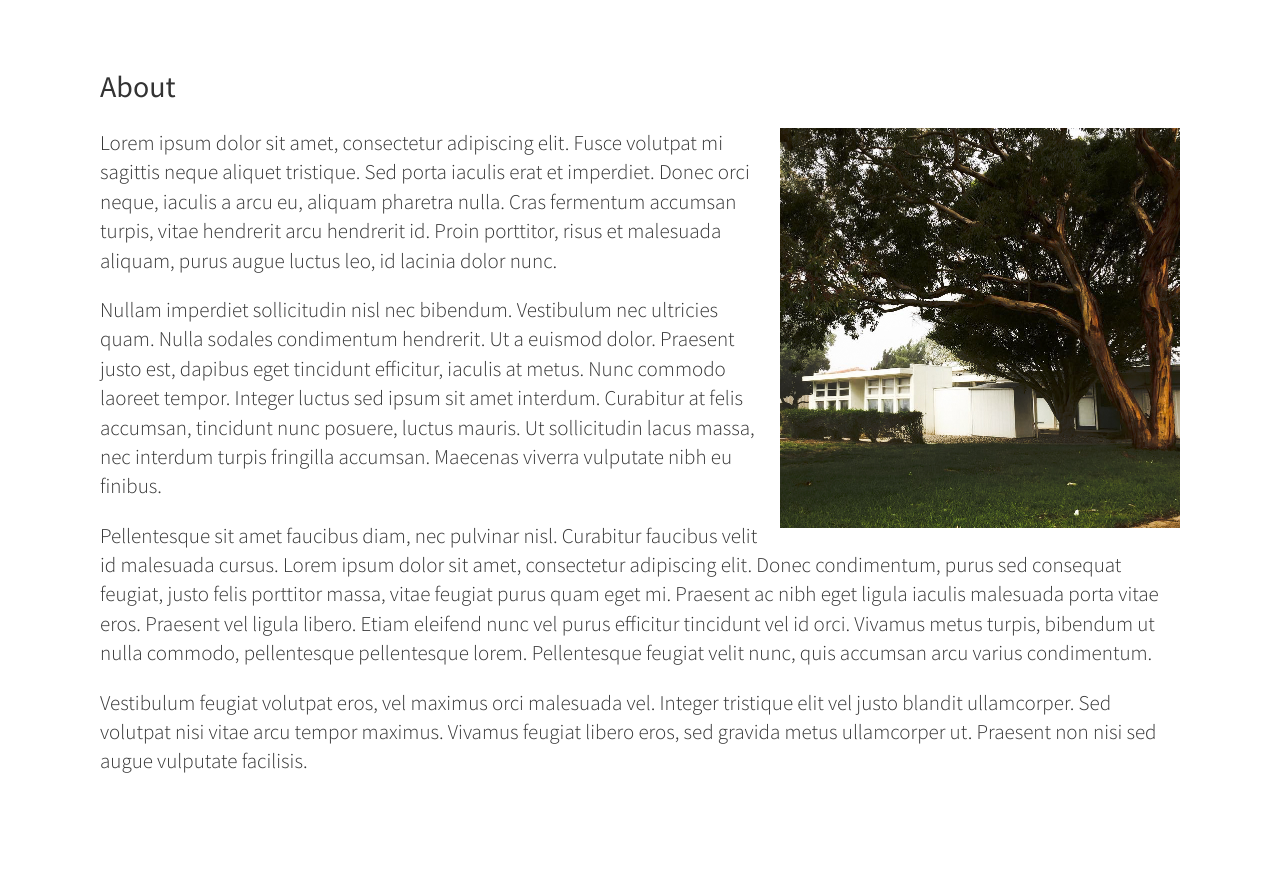
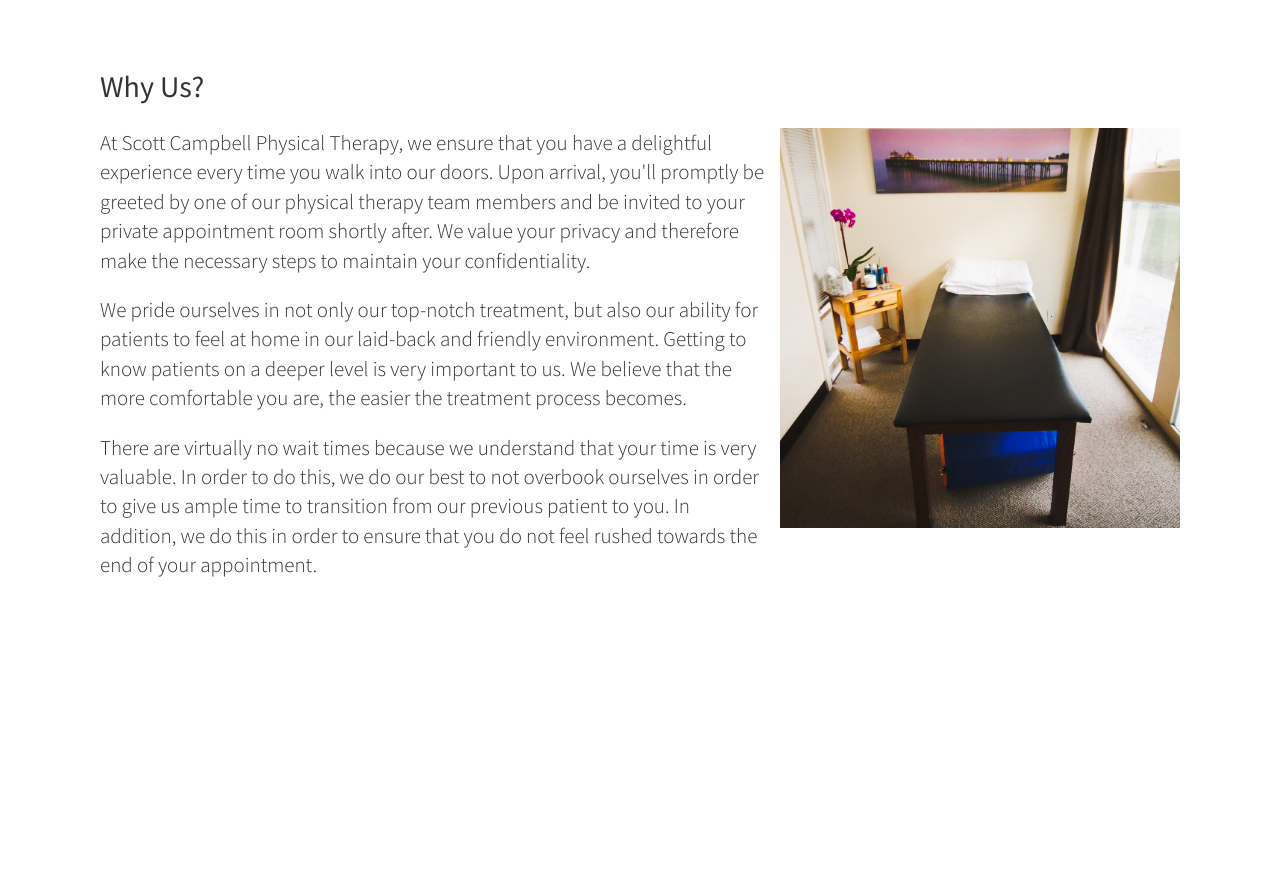
Before and after one commit to andrewrobles/PhysicalTherapyBusinessSite.github.io, a Jekyll site: the page why-us.html, which Jekyll copies as it is, in a window 1280 px wide. Shown: the part 405-1281 px from the top of the page. Built offline with Jekyll 4.4.1, drawn with Linux system fonts in a browser that asks for light colours; after the commit the page ends 1084 px from its top, so only the background shows below that.

Commit message:
finish first version of site

```diff
--- a/_includes/about.html
+++ b/_includes/_about_home_section.html
@@ -16,7 +16,7 @@
                 <!--<strong>About</strong>-->
               </h4>
 
-              <a href="learn-more-about.html" class="btn btn-light">About</a>
+              <a href="/about.html" class="btn btn-light">About</a>
             </div>
           </div>
 
@@ -31,7 +31,7 @@
                 <!--<strong>Why Us?</strong>-->
               </h4>
 
-              <a href="learn-more-why.html" class="btn btn-light">Why Us?</a>
+              <a href="why-us.html" class="btn btn-light">Why Us?</a>
             </div>
           </div>
         </div>
--- a/_includes/meet.html
+++ b/_includes/meet.html
@@ -18,7 +18,7 @@
               <a href="staff.html">
                 <img class="img-portfolio img-responsive" src="img/meet-staff.gif">
               </a>
-              <p class="lead" style="margin-top: 15px;"  >Meet our enthusiastic staff, </br> Cristina and Tiffany</p>
+              <p class="lead" style="margin-top: 15px;"  >Meet our enthusiastic staff</p>
             </div>
           </div>
 
--- a/_includes/testimonial.html
+++ b/_includes/testimonial.html
@@ -1,5 +1,5 @@
 <aside class="callout">
   <div class="text-vertical-center">
-    <h2>“The likelihood of recommending Scott Campbell to family and friends is 5 out of 5 stars.” (from healthgrades.com)</h2>
+    <h2>“The likelihood of recommending Scott Campbell to family and friends is 5 out of 5 stars.” <br>-healthgrades.com</h2>
   </div>
 </aside>
--- a/about.html
+++ b/about.html
@@ -79,9 +79,11 @@
         <h2>About</h2>
         <div class = "bio">
         <img class="img-responsive" src="img/clinic.jpg" width="400px" height="auto" style="float: right; margin-left: 10px; margin-bottom: 10px;" >
-        <p class="lead" >Since opening for business in XXXX, Scott Campbell Physical Therapy has been a leading independent orthopedic rehabilitation center dedicated to optimal, cost effecttive outcomes. We accomplish this with expert care delivered in a state-of-the-art treatment facility, but importantly, we partner with the patient to resolve their particular condition  through education, home care interventions, and understanding their occupational goals and/or requirements. We are honored to have referral support of physicians and surgeons throughout Ventura County, and are proud of the consistent patient to patient recommendations that we receive each day.</p>
+        <p class="lead" >Since opening for business over a decade ago, Scott Campbell Physical Therapy has been a leading independent orthopedic rehabilitation center dedicated to optimal, cost effective outcomes. We accomplish this with expert care delivered in a state-of-the-art treatment facility, but importantly, we partner with the patient to resolve their particular condition  through education, home care interventions, and understanding their occupational goals and/or requirements. We are honored to have referral support of physicians and surgeons throughout Ventura County, and are proud of the consistent patient to patient recommendations that we receive each day.</p>
 
-        <p class="lead" >Scott Campbell has been open for business since XXXX and has gained the reputation as being a leading physical therapist in Malibu. His core philosophy is to give upmost attention to each and every client in order to ensure quality treatment as well as comfort. </p>
+        <p class="lead" >Scott Campbell is fully equipped to assess and treat a variety of injuries. He treats a wide array of conditions including sprains, strains, fractures and dislocations, post-surgical conditions, total joint replacements, and chronic pain. He has had success in balance training and general conditioning for patients that are a high fall risk. After careful evaluation, he implements a plan of care based on the specific findings of the evaluation. He utilizes a very hands-on approach to address the specific needs of each individual patient. He gives each patient a home exercise program and a strategy to return to any given activity. This would include activities of daily living and/or participation in high-level sports.  </p>
+
+        <p class="lead" >Scott has gained a reputation as being a leading rehabilitation and treatment center whose core philosophy is to interact with patients as much as possible in order to ensure optimal, cost-effective outcomes. </p>
 
         <p class="lead" >In order to make an appointment, please call (310) 456-9705 between the hours of 8AM and 5PM. The clinic is located in the Malibu Urgent Care building at 23656 Pacific Coast Highway, Malibu, CA. Please walk into the front doors and ask for Scott Campbell--we are located towards the back of the building. </p>
 
--- a/learn-more-about.html
+++ b/why-us.html
@@ -9,7 +9,7 @@
   <meta name="description" content="">
   <meta name="author" content="">
 
-  <title>Malibu, CA About Scott Campbell Physical Therapy | Scott Campbell Physical Therapy</title>
+  <title>Malibu, CA Why Us? | Scott Campbell Physical Therapy</title>
 
   <!-- Bootstrap Core CSS -->
   <link href="css/bootstrap.min.css" rel="stylesheet">
@@ -58,7 +58,6 @@
   </ul>
 </nav>
 
-
   <header id="top" class="teamheader">
   <div class="text-vertical-center">
     <!--<h1>Scott Campbell, PT</h1>-->
@@ -76,17 +75,17 @@
   <div class="container">
     <div class="row">
       <div class="col-lg-12 text-left">
-        <h2>About</h2>
+        <h2>Why Us?</h2>
         <div class = "bio">
-        <img class="img-responsive" src="img/clinic.jpg" width="400px" height="auto" style="float: right; margin-left: 10px; margin-bottom: 10px;" >
-        <p class="lead" >Lorem ipsum dolor sit amet, consectetur adipiscing elit. Fusce volutpat mi sagittis neque aliquet tristique. Sed porta iaculis erat et imperdiet. Donec orci neque, iaculis a arcu eu, aliquam pharetra nulla. Cras fermentum accumsan turpis, vitae hendrerit arcu hendrerit id. Proin porttitor, risus et malesuada aliquam, purus augue luctus leo, id lacinia dolor nunc.</p>
+        <img class="img-responsive" src="img/bench.jpg" width="400px" height="auto" style="float: right; margin-left: 10px; margin-bottom: 10px;" >
+         <p class="lead" >At Scott Campbell Physical Therapy, we ensure that you have a delightful experience every time you walk into our doors. Upon arrival, you'll promptly be greeted by one of our physical therapy team members and be invited to your private appointment room shortly after. We value your privacy and therefore make the necessary steps to maintain your confidentiality. </p>
 
-        <p class="lead">Nullam imperdiet sollicitudin nisl nec bibendum. Vestibulum nec ultricies quam. Nulla sodales condimentum hendrerit. Ut a euismod dolor. Praesent justo est, dapibus eget tincidunt efficitur, iaculis at metus. Nunc commodo laoreet tempor. Integer luctus sed ipsum sit amet interdum. Curabitur at felis accumsan, tincidunt nunc posuere, luctus mauris. Ut sollicitudin lacus massa, nec interdum turpis fringilla accumsan. Maecenas viverra vulputate nibh eu finibus.</p>
 
-        <p class="lead">Pellentesque sit amet faucibus diam, nec pulvinar nisl. Curabitur faucibus velit id malesuada cursus. Lorem ipsum dolor sit amet, consectetur adipiscing elit. Donec condimentum, purus sed consequat feugiat, justo felis porttitor massa, vitae feugiat purus quam eget mi. Praesent ac nibh eget ligula iaculis malesuada porta vitae eros. Praesent vel ligula libero. Etiam eleifend nunc vel purus efficitur tincidunt vel id orci. Vivamus metus turpis, bibendum ut nulla commodo, pellentesque pellentesque lorem. Pellentesque feugiat velit nunc, quis accumsan arcu varius condimentum.
+        <p class="lead"> We pride ourselves in not only our top-notch treatment, but also our ability for patients to feel at home in our laid-back and friendly environment. Getting to know patients on a deeper level is very important to us. We believe that the more comfortable you are, the easier the treatment process becomes.</p>
+
+        <p class="lead"> There are virtually no wait times because we understand that your time is very valuable. In order to do this, we do our best to not overbook ourselves in order to give us ample time to transition from our previous patient to you. In addition, we do this in order to ensure that you do not feel rushed towards the end of your appointment.
         </p>
 
-       <p class="lead">Vestibulum feugiat volutpat eros, vel maximus orci malesuada vel. Integer tristique elit vel justo blandit ullamcorper. Sed volutpat nisi vitae arcu tempor maximus. Vivamus feugiat libero eros, sed gravida metus ullamcorper ut. Praesent non nisi sed augue vulputate facilisis. </p>
 
 </div>
 
```
Also changed, not shown: learn-more-why.html (deleted, +0 -113 lines), staff.html (+2 -9 lines), img/cristina-bio.jpg, 5 other files.
